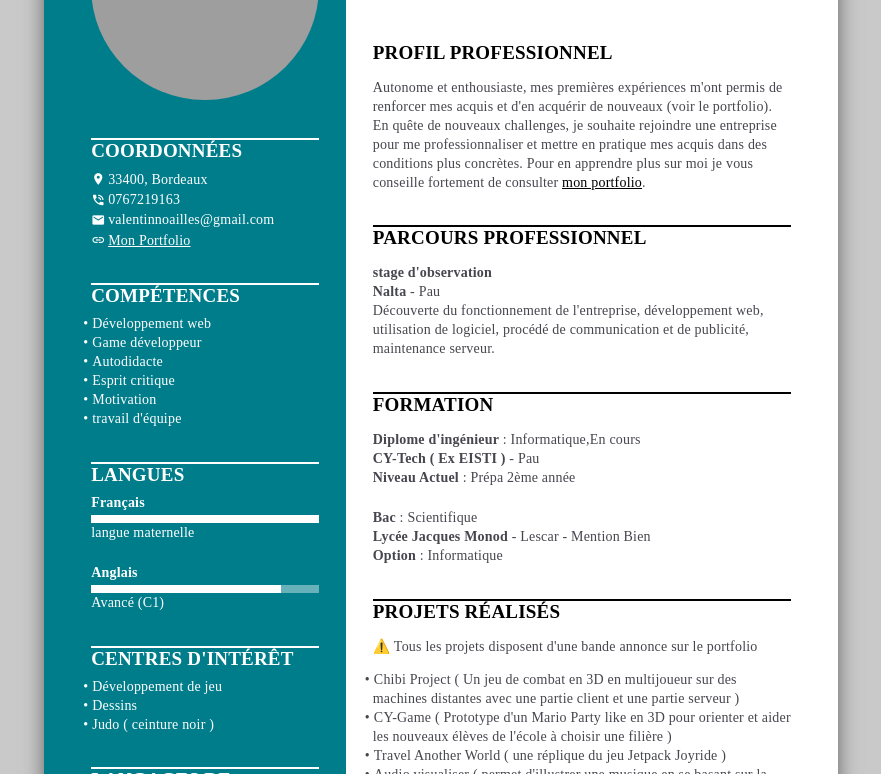
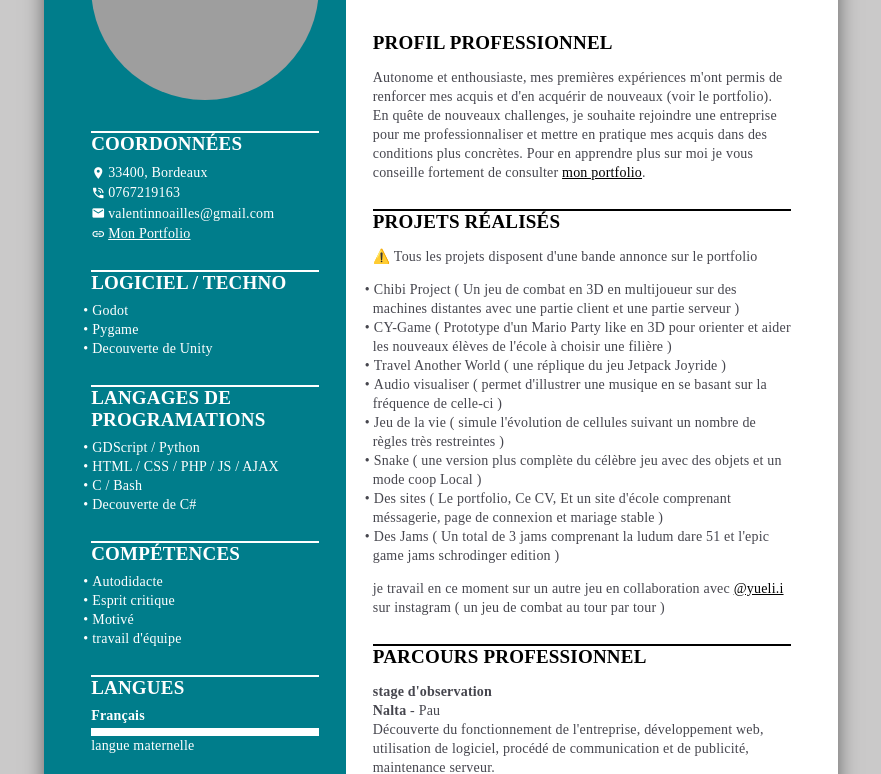
Before and after one commit to liro-u/portfolio, a plain HTML site: page cv/cv.html in a window 1280 px wide. Shown: the part 169-943 px from the top of the page, without its empty margins (199-1080 px from the left). Drawn offline with Linux system fonts and the light colour scheme; grey boxes are pictures that could not be loaded; a web font is replaced by a local one.

Commit message:
ludum dare

```diff
--- a/cv/cv.html
+++ b/cv/cv.html
@@ -34,17 +34,42 @@
           </div>
         </div>
       </div>
+      <!--Language de programation-->
+      <div class="section">
+        <h2 class="section_title">Logiciel / techno</h2>
+        <div class="section_content">
+          <div class="section_para">
+            <ul class="list">
+              <li>Godot</li>
+              <li>Pygame</li>
+              <li>Decouverte de Unity</li>
+            </ul>
+          </div>
+        </div>
+      </div>
+      <!--Language de programation-->
+      <div class="section">
+        <h2 class="section_title">Langages de Programations</h2>
+        <div class="section_content">
+          <div class="section_para">
+            <ul class="list">
+              <li>GDScript / Python</li>
+              <li>HTML / CSS / PHP / JS / AJAX</li>
+              <li>C / Bash</li>
+              <li>Decouverte de C#</li>
+            </ul>
+          </div>
+        </div>
+      </div>
       <!--Compétences-->
       <div class="section">
         <h2 class="section_title">Compétences</h2>
         <div class="section_content">
           <div class="section_para">
             <ul class="list">
-              <li>Développement web</li>
-              <li>Game développeur</li>
               <li>Autodidacte</li>
               <li>Esprit critique</li>
-              <li>Motivation</li>
+              <li>Motivé</li>
               <li>travail d'équipe</li>
             </ul>
           </div>
@@ -83,19 +108,6 @@
           </div>
         </div>
       </div>
-      <!--Language de programation-->
-      <div class="section">
-        <h2 class="section_title">Langages de Programations</h2>
-        <div class="section_content">
-          <div class="section_para">
-            <ul class="list">
-              <li>HTML / CSS / PHP / JS / AJAX</li>
-              <li>C / Bash</li>
-              <li>GDScript / Python</li>
-            </ul>
-          </div>
-        </div>
-      </div>
     </div>
     <div class="wrap_right">
       <!--Title-->
@@ -114,6 +126,26 @@
               me professionnaliser et mettre en pratique mes acquis dans des conditions plus concrètes.
               Pour en apprendre plus sur moi je vous conseille fortement de consulter <a href="https://liro-u.github.io/portfolio/">mon portfolio</a>.
             </p>
+          </div>
+        </div>
+      </div>
+      <!--Projets Réalisés-->
+      <div class="section">
+        <h2 class="section_title">Projets Réalisés</h2>
+        <div class="section_content">
+          <div class="section_para">
+            <p>⚠️ Tous les projets disposent d'une bande annonce sur le portfolio</p>
+            <ul class="list">
+              <li>Chibi Project ( Un jeu de combat en 3D en multijoueur sur des machines distantes avec une partie client et une partie serveur )</li>
+              <li>CY-Game ( Prototype d'un Mario Party like en 3D pour orienter et aider les nouveaux élèves de l'école à choisir une filière )</li>
+              <li>Travel Another World ( une réplique du jeu Jetpack Joyride )</li>
+              <li>Audio visualiser ( permet d'illustrer une musique en se basant sur la fréquence de celle-ci )</li>
+              <li>Jeu de la vie ( simule l'évolution de cellules suivant un nombre de règles très restreintes )</li>
+              <li>Snake ( une version plus complète du célèbre jeu avec des objets et un mode coop Local )</li>
+              <li>Des sites ( Le portfolio, Ce CV, Et un site d'école comprenant méssagerie, page de connexion et mariage stable )</li>
+              <li>Des Jams ( Un total de 3 jams comprenant la ludum dare 51 et l'epic game jams schrodinger edition )</li>
+            </ul>
+            <p>je travail en ce moment sur un autre jeu en collaboration avec <a href="https://www.instagram.com/yueli.i/">@yueli.i</a> sur instagram ( un jeu de combat au tour par tour )</p>
           </div>
         </div>
       </div>
@@ -153,25 +185,6 @@
           </div>
         </div>
       </div>
-      <!--Projets Réalisés-->
-      <div class="section">
-        <h2 class="section_title">Projets Réalisés</h2>
-        <div class="section_content">
-          <div class="section_para">
-            <p>⚠️ Tous les projets disposent d'une bande annonce sur le portfolio</p>
-            <ul class="list">
-              <li>Chibi Project ( Un jeu de combat en 3D en multijoueur sur des machines distantes avec une partie client et une partie serveur )</li>
-              <li>CY-Game ( Prototype d'un Mario Party like en 3D pour orienter et aider les nouveaux élèves de l'école à choisir une filière )</li>
-              <li>Travel Another World ( une réplique du jeu Jetpack Joyride )</li>
-              <li>Audio visualiser ( permet d'illustrer une musique en se basant sur la fréquence de celle-ci )</li>
-              <li>Jeu de la vie ( simule l'évolution de cellules suivant un nombre de règles très restreintes )</li>
-              <li>Snake ( une version plus complète du célèbre jeu avec des objets et un mode coop Local )</li>
-              <li>Des sites ( Le portfolio, Ce CV, Et un site d'école comprenant méssagerie, page de connexion et mariage stable )</li>
-            </ul>
-            <p>je travail en ce moment sur un autre jeu en collaboration avec <a href="https://www.instagram.com/yueli.i/">@yueli.i</a> sur instagram ( un jeu de combat au tour par tour )</p>
-          </div>
-        </div>
-      </div>
     </div>
   </div>
 </body>
--- a/cv/style.css
+++ b/cv/style.css
@@ -12,7 +12,7 @@
   --colorNegative2: #46464e;
 
   --lineHeight: 19px;
-  --spaceSection: 33.5px;
+  --spaceSection: 27.0px;
   --spacePara: 21.5px;
   --spaceLine: 7px;
   --spaceLetter: 0.2px;
```
Also changed, not shown: index.html (+4 -0 lines), asset/picture/slider_image/spaceshift_in_spaceshipe.png (added), 3 other files.
